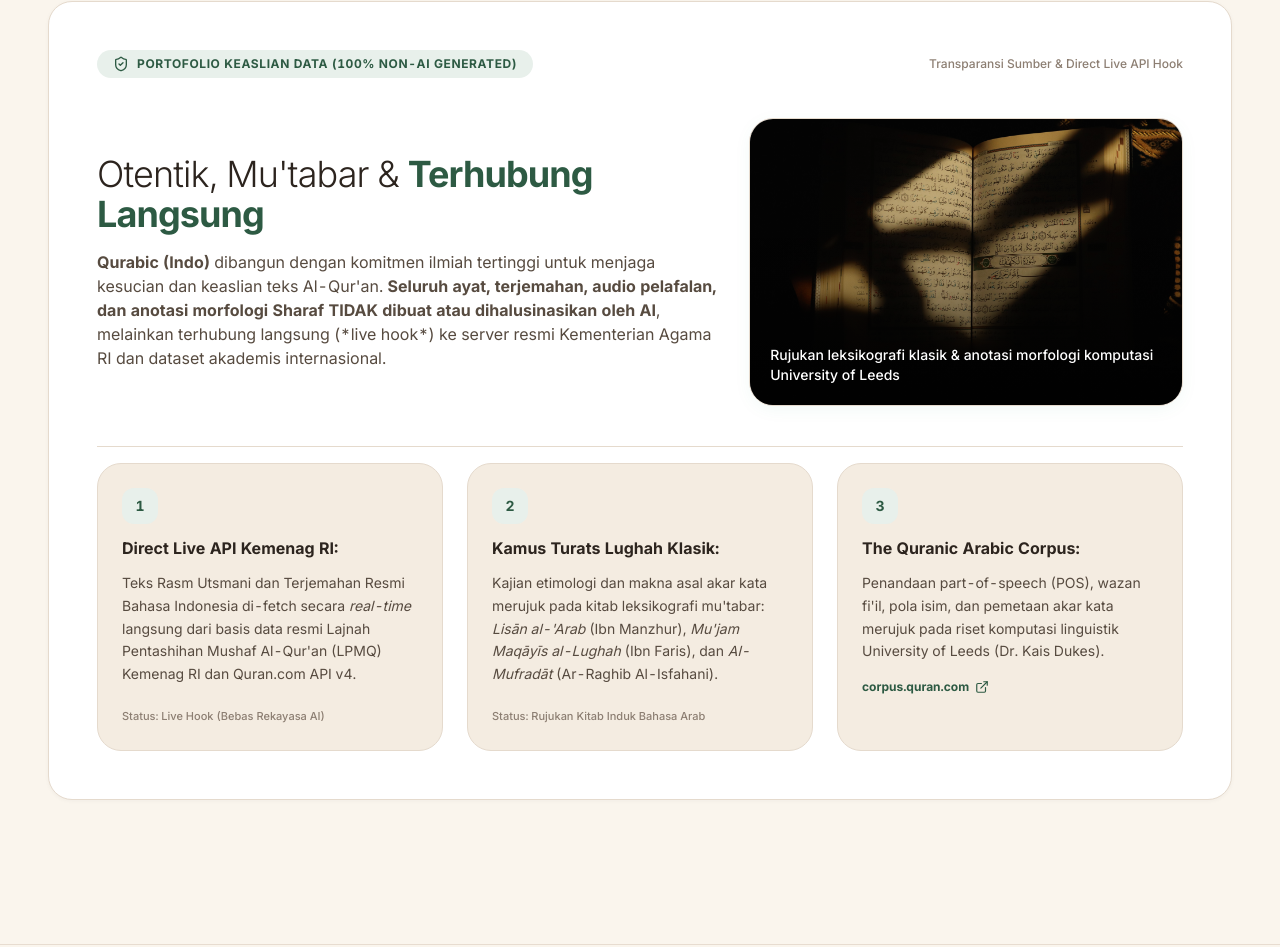
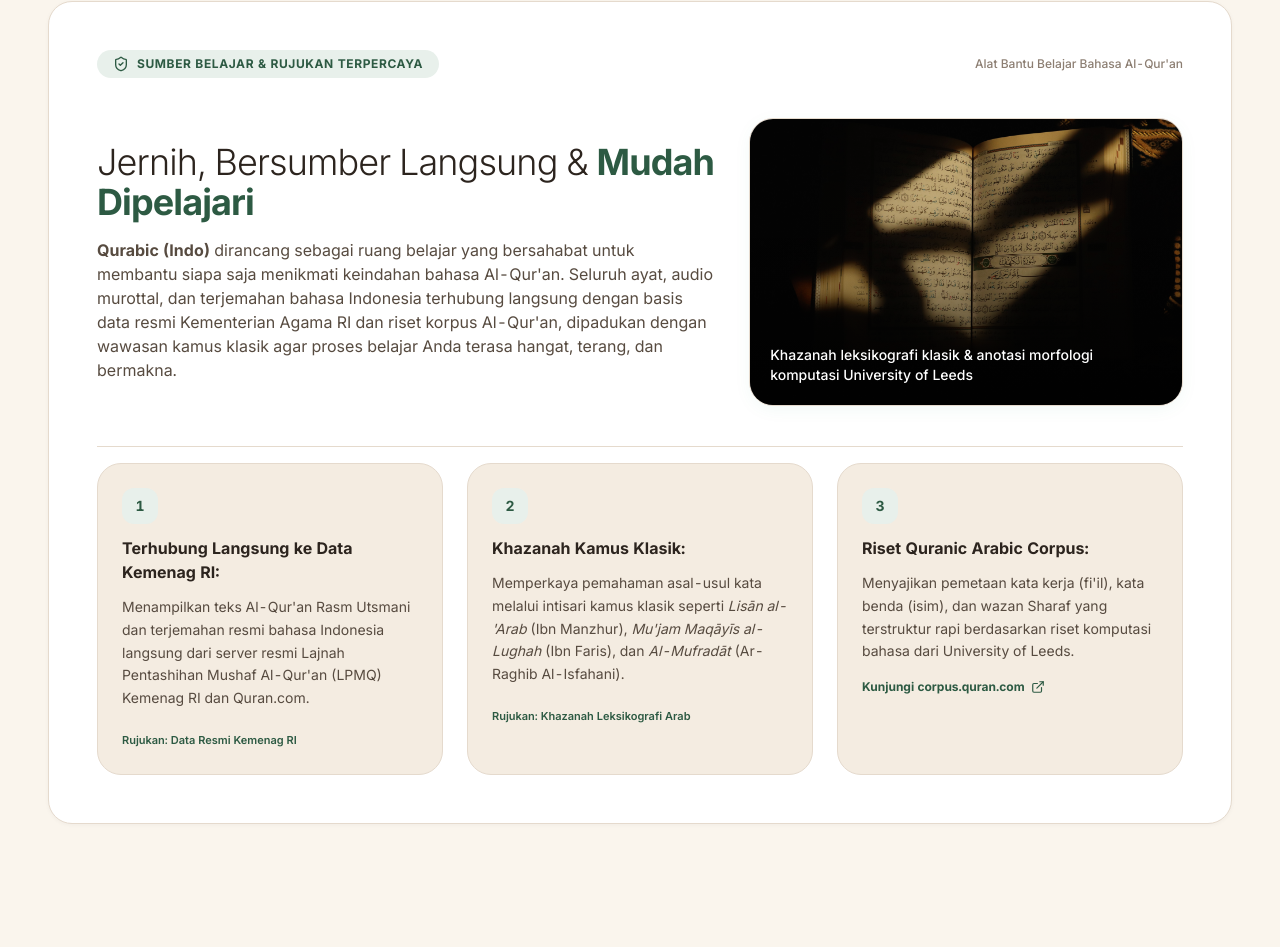
Before and after one commit to AIZATFIR/Qurabic-Indo, a Next.js app: page / in a window 1280 px wide. Shown: the part 3243-4190 px from the top of the page. Built offline with nearby package versions, Linux system fonts and the light colour scheme.

Commit message:
refactor: apply positive subconscious framing and humble helpful tone for data references

```diff
--- a/app/page.tsx
+++ b/app/page.tsx
@@ -242,21 +242,21 @@ export default function HomePage() {
           <div className="flex flex-wrap items-center justify-between gap-3">
             <span className="inline-flex items-center space-x-2 px-4 py-1.5 bg-primary-subdued text-primary text-xs font-bold rounded-full uppercase tracking-wider font-sans">
               <ShieldCheck className="w-4 h-4" />
-              <span>Portofolio Keaslian Data (100% Non-AI Generated)</span>
+              <span>Sumber Belajar &amp; Rujukan Terpercaya</span>
             </span>
 
             <span className="text-xs text-ink-mute font-sans font-medium">
-              Transparansi Sumber &amp; Direct Live API Hook
+              Alat Bantu Belajar Bahasa Al-Qur&apos;an
             </span>
           </div>
 
           <div className="grid grid-cols-1 lg:grid-cols-12 gap-8 items-center">
             <div className="lg:col-span-7 space-y-4">
               <h3 className="text-2xl sm:text-4xl font-light text-ink-primary tracking-tight font-sans">
-                Otentik, Mu&apos;tabar &amp; <span className="font-bold text-primary">Terhubung Langsung</span>
+                Jernih, Bersumber Langsung &amp; <span className="font-bold text-primary">Mudah Dipelajari</span>
               </h3>
               <p className="text-sm sm:text-base text-ink-secondary leading-relaxed font-sans">
-                <strong>Qurabic (Indo)</strong> dibangun dengan komitmen ilmiah tertinggi untuk menjaga kesucian dan keaslian teks Al-Qur&apos;an. <strong>Seluruh ayat, terjemahan, audio pelafalan, dan anotasi morfologi Sharaf TIDAK dibuat atau dihalusinasikan oleh AI</strong>, melainkan terhubung langsung (*live hook*) ke server resmi Kementerian Agama RI dan dataset akademis internasional.
+                <strong>Qurabic (Indo)</strong> dirancang sebagai ruang belajar yang bersahabat untuk membantu siapa saja menikmati keindahan bahasa Al-Qur&apos;an. Seluruh ayat, audio murottal, dan terjemahan bahasa Indonesia terhubung langsung dengan basis data resmi Kementerian Agama RI dan riset korpus Al-Qur&apos;an, dipadukan dengan wawasan kamus klasik agar proses belajar Anda terasa hangat, terang, dan bermakna.
               </p>
             </div>
 
@@ -271,13 +271,13 @@ export default function HomePage() {
               />
               <div className="absolute inset-0 bg-gradient-to-t from-black/75 via-black/20 to-transparent flex items-end p-5">
                 <span className="text-white text-xs sm:text-sm font-sans font-medium leading-snug">
-                  Rujukan leksikografi klasik &amp; anotasi morfologi komputasi University of Leeds
+                  Khazanah leksikografi klasik &amp; anotasi morfologi komputasi University of Leeds
                 </span>
               </div>
             </div>
           </div>
 
-          {/* 3 Pillars of Data Authenticity */}
+          {/* 3 Pillars of Learning References */}
           <div className="grid grid-cols-1 md:grid-cols-3 gap-6 pt-4 border-t border-hairline text-xs sm:text-sm font-sans">
 
             {/* Pillar 1 */}
@@ -285,12 +285,12 @@ export default function HomePage() {
               <div className="w-9 h-9 rounded-xl bg-primary-subdued text-primary flex items-center justify-center font-bold">
                 1
               </div>
-              <span className="font-bold text-ink-primary block text-base">Direct Live API Kemenag RI:</span>
+              <span className="font-bold text-ink-primary block text-base">Terhubung Langsung ke Data Kemenag RI:</span>
               <p className="text-ink-secondary leading-relaxed">
-                Teks Rasm Utsmani dan Terjemahan Resmi Bahasa Indonesia di-fetch secara <em>real-time</em> langsung dari basis data resmi Lajnah Pentashihan Mushaf Al-Qur&apos;an (LPMQ) Kemenag RI dan Quran.com API v4.
+                Menampilkan teks Al-Qur&apos;an Rasm Utsmani dan terjemahan resmi bahasa Indonesia langsung dari server resmi Lajnah Pentashihan Mushaf Al-Qur&apos;an (LPMQ) Kemenag RI dan Quran.com.
               </p>
-              <div className="pt-2 text-[11px] text-ink-mute font-medium">
-                Status: Live Hook (Bebas Rekayasa AI)
+              <div className="pt-2 text-[11px] text-primary font-semibold">
+                Rujukan: Data Resmi Kemenag RI
               </div>
             </div>
 
@@ -299,12 +299,12 @@ export default function HomePage() {
               <div className="w-9 h-9 rounded-xl bg-primary-subdued text-primary flex items-center justify-center font-bold">
                 2
               </div>
-              <span className="font-bold text-ink-primary block text-base">Kamus Turats Lughah Klasik:</span>
+              <span className="font-bold text-ink-primary block text-base">Khazanah Kamus Klasik:</span>
               <p className="text-ink-secondary leading-relaxed">
-                Kajian etimologi dan makna asal akar kata merujuk pada kitab leksikografi mu&apos;tabar: <em>Lisān al-&apos;Arab</em> (Ibn Manzhur), <em>Mu&apos;jam Maqāyīs al-Lughah</em> (Ibn Faris), dan <em>Al-Mufradāt</em> (Ar-Raghib Al-Isfahani).
+                Memperkaya pemahaman asal-usul kata melalui intisari kamus klasik seperti <em>Lisān al-&apos;Arab</em> (Ibn Manzhur), <em>Mu&apos;jam Maqāyīs al-Lughah</em> (Ibn Faris), dan <em>Al-Mufradāt</em> (Ar-Raghib Al-Isfahani).
               </p>
-              <div className="pt-2 text-[11px] text-ink-mute font-medium">
-                Status: Rujukan Kitab Induk Bahasa Arab
+              <div className="pt-2 text-[11px] text-primary font-semibold">
+                Rujukan: Khazanah Leksikografi Arab
               </div>
             </div>
 
@@ -313,9 +313,9 @@ export default function HomePage() {
               <div className="w-9 h-9 rounded-xl bg-primary-subdued text-primary flex items-center justify-center font-bold">
                 3
               </div>
-              <span className="font-bold text-ink-primary block text-base">The Quranic Arabic Corpus:</span>
+              <span className="font-bold text-ink-primary block text-base">Riset Quranic Arabic Corpus:</span>
               <p className="text-ink-secondary leading-relaxed">
-                Penandaan part-of-speech (POS), wazan fi&apos;il, pola isim, dan pemetaan akar kata merujuk pada riset komputasi linguistik University of Leeds (Dr. Kais Dukes).
+                Menyajikan pemetaan kata kerja (fi&apos;il), kata benda (isim), dan wazan Sharaf yang terstruktur rapi berdasarkan riset komputasi bahasa dari University of Leeds.
               </p>
               <a
                 href="https://corpus.quran.com/"
@@ -323,7 +323,7 @@ export default function HomePage() {
                 rel="noreferrer"
                 className="inline-flex items-center space-x-1.5 text-primary hover:underline font-bold pt-1 text-xs"
               >
-                <span>corpus.quran.com</span>
+                <span>Kunjungi corpus.quran.com</span>
                 <ExternalLink className="w-3.5 h-3.5" />
               </a>
             </div>
```
